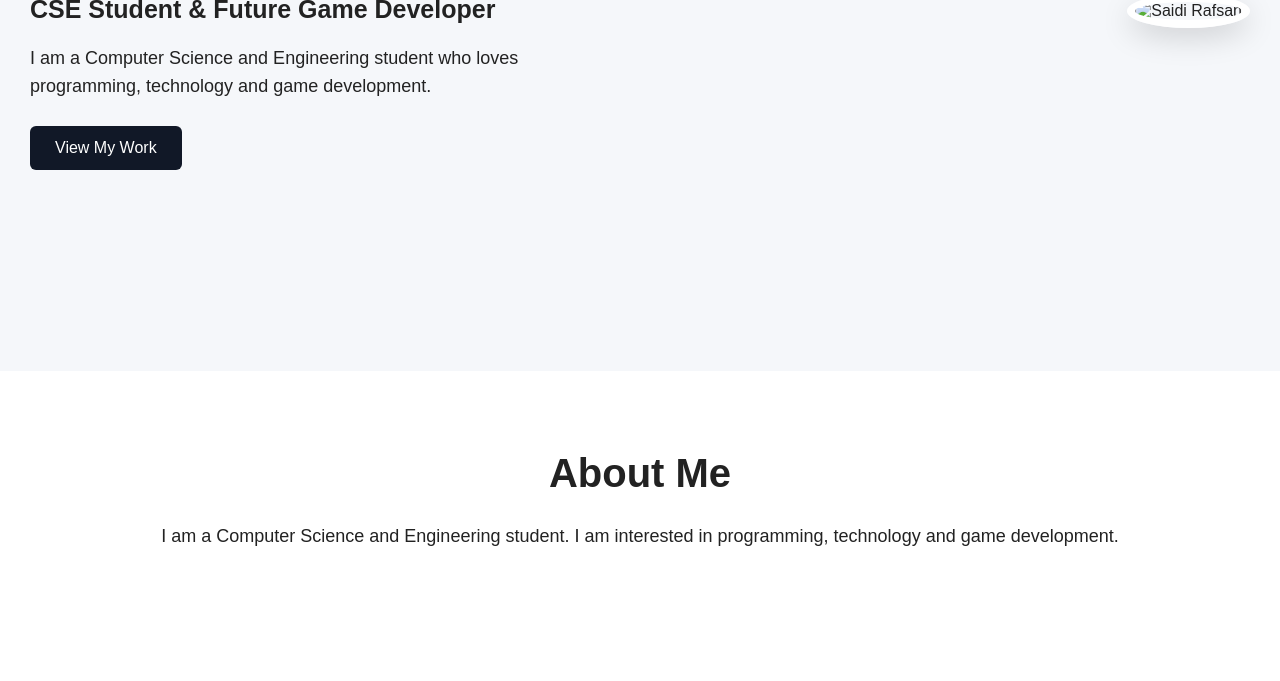
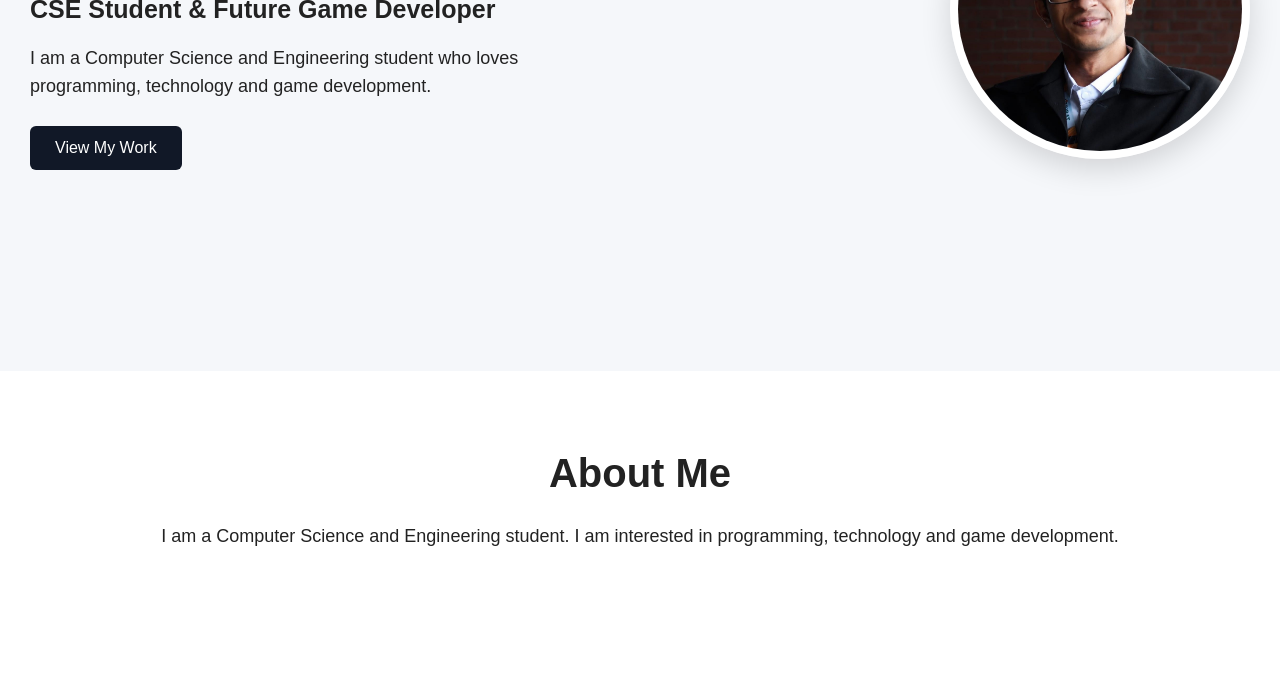
Before and after one commit to saidirafsun556-art/saidi-website, a plain HTML site: page index.html in a window 1280 px wide. Shown: the part 419-1100 px from the top of the page. Drawn offline with Linux system fonts and the light colour scheme.

Commit message:
Fix HTML formatting and update image source

```diff
--- a/index.html
+++ b/index.html
@@ -53,7 +53,7 @@
 
             <div class="home-image">
 
-                <img src="image/saidi.jpg" alt="Saidi Rafsan">
+                <img src="saidi.jpg" alt="Saidi Rafsan">
 
             </div>
 
```
